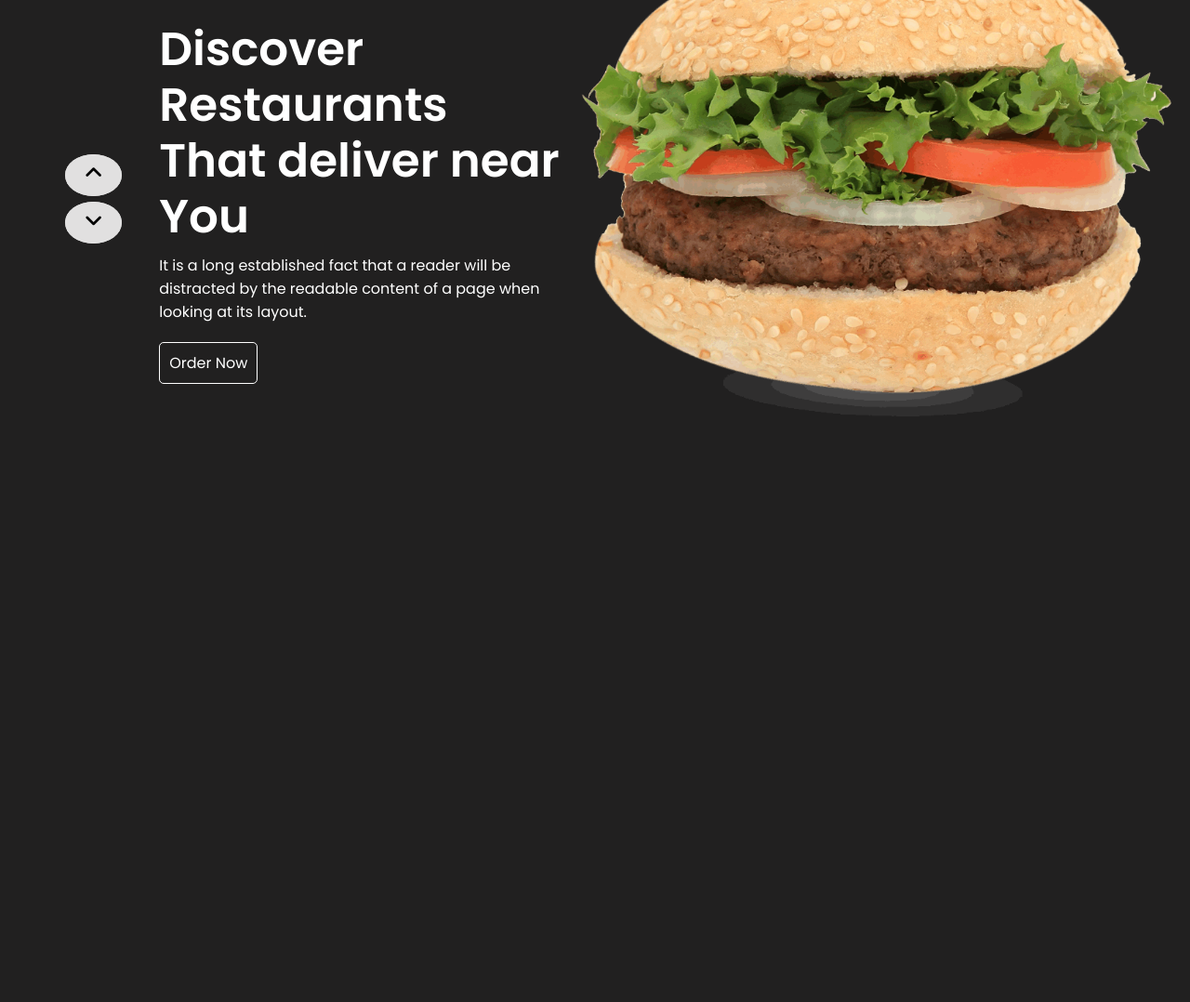
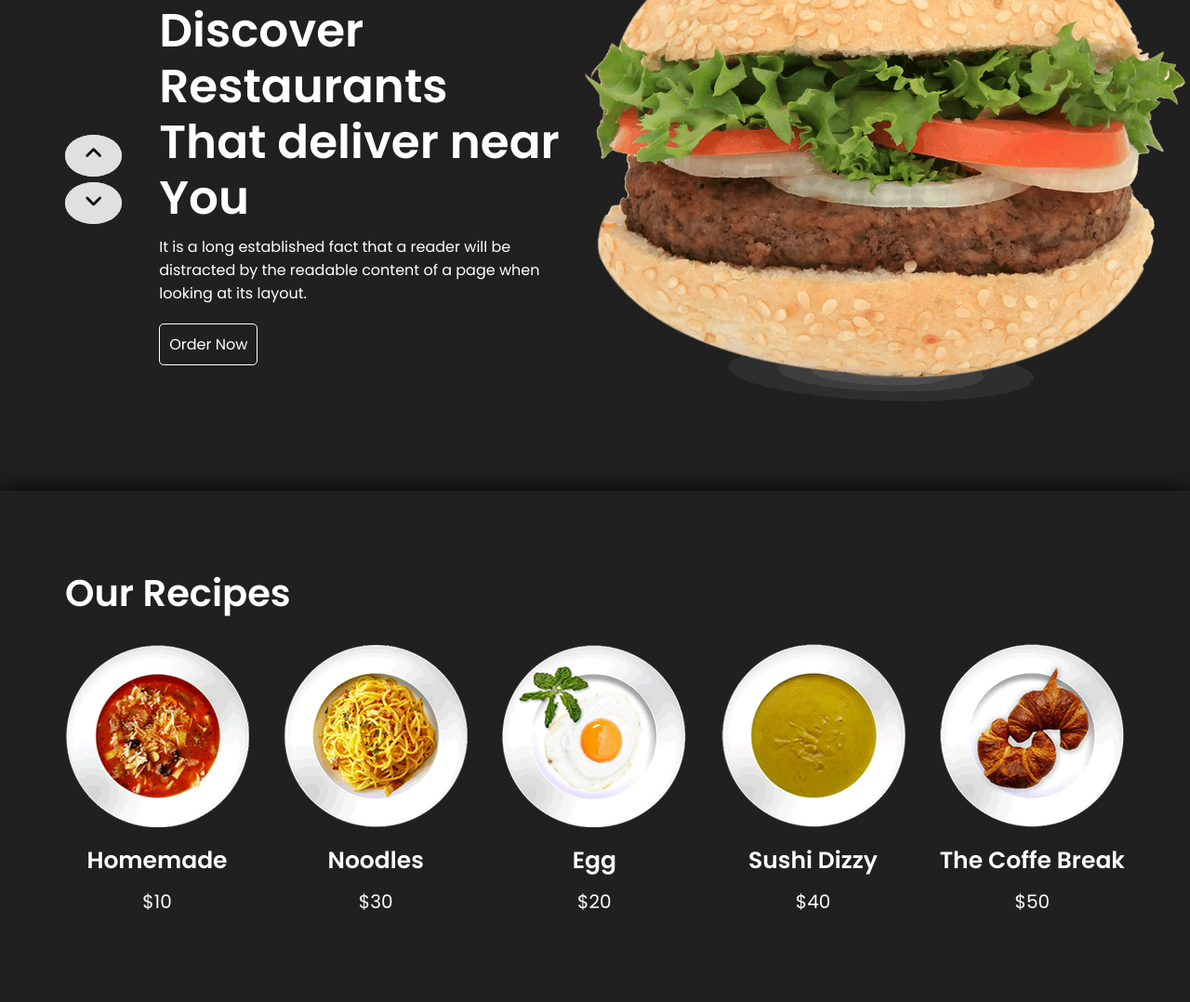
Before and after one commit to arif5248/project-restaurent, a plain HTML site: page index.html in a window 1280 px wide. Shown: the part 272-1350 px from the top of the page at 93% size. Before the commit the page ends 800 px from the top, so only its background shows below. Drawn offline with Linux system fonts and the light colour scheme.

Commit message:
recipe section done

```diff
--- a/css/style.css
+++ b/css/style.css
@@ -30,14 +30,20 @@ a{
     position: relative;
 }
 .header-section{
-    margin-top: 10px;
+    position: relative;
 }
 .topbar{
+    width: 100%;
     height: 80px;
+    background-color: #212020;
     display: flex;
     flex-direction: row;
     justify-content: space-between;
     align-items: center;
+    position: fixed;
+    z-index: 999;
+    box-shadow:  0px 10px 30px -16px #000
+
 }
 .logo{
     width: 180px;
@@ -78,8 +84,12 @@ a{
     margin: 0px 5px;
 }
 .hero-section{
-    height: 700px;
-    padding: 90px 20px 0px 50px;
+    height: 800px;
+    padding: 200px 5px 0px 50px;
+    z-index: 980;
+
+}
+.hero{
     display: flex;
     flex-direction: row;
     justify-content: space-around;
@@ -122,3 +132,33 @@ h1{
     width: 100%;
     height: auto;
 }
+.recipes-section{
+    background-color: #212020;
+    height: 550px;
+    padding-top: 80px;
+    z-index: 960;
+    box-shadow: 0px 0px 25px #000;
+
+}
+.recipe-content{
+    display: flex;
+    flex-direction: row;
+    justify-content: space-between;
+    align-items: center;
+}
+.recipe-heading{
+    font-size: 40px;
+    margin-bottom: 25px;
+}
+.recipe-content{
+    text-align: center;
+}
+.recipe-name{
+    font-size: 25px;
+    margin-top: 10px;
+}
+.recipe-price{
+    margin-top: 10px;
+    font-size: 20px;
+    font-weight: 400;
+}
--- a/index.html
+++ b/index.html
@@ -48,6 +48,7 @@
             </div>
     </header>
     <section class="hero-section">
+        <div class="hero">
             <div class="hero-content">
                 <div class="up-down-btn">
                     <a href="#" class="btn-round">
@@ -71,6 +72,59 @@
             <div class="hero-image">
                 <img src="images/burger_slide.png" alt="Burger image" class="slide-img">
             </div>
+        </div>
+    </section>
+    <section class="recipes-section">
+        <div class="row">
+            <h2 class="recipe-heading">Our Recipes</h2>
+        <div class="recipe-content">
+            <div class="recipe-card">
+                <div class="recipe-image">
+                    <img src="images/rs1.png" alt="homemade">
+                </div>
+                <div class="recipe-description">
+                    <h4 class="recipe-name">Homemade</h4>
+                    <p class="recipe-price">$10</p>
+                </div>
+            </div>
+            <div class="recipe-card">
+                <div class="recipe-image">
+                    <img src="images/rs2.png" alt="Noodles">
+                </div>
+                <div class="recipe-description">
+                    <h4 class="recipe-name">Noodles</h4>
+                    <p class="recipe-price">$30</p>
+                </div>
+            </div>
+            <div class="recipe-card">
+                <div class="recipe-image">
+                    <img src="images/rs3.png" alt="Egg">
+                </div>
+                <div class="recipe-description">
+                    <h4 class="recipe-name">Egg</h4>
+                    <p class="recipe-price">$20</p>
+                </div>
+            </div>
+            <div class="recipe-card">
+                <div class="recipe-image">
+                    <img src="images/rs4.png" alt="Sushi Dizzy">
+                </div>
+                <div class="recipe-description">
+                    <h4 class="recipe-name">Sushi Dizzy</h4>
+                    <p class="recipe-price">$40</p>
+                </div>
+            </div>
+            <div class="recipe-card">
+                <div class="recipe-image">
+                    <img src="images/rs5.png" alt="The Coffe Break">
+                </div>
+                <div class="recipe-description">
+                    <h4 class="recipe-name">The Coffe Break</h4>
+                    <p class="recipe-price">$50</p>
+                </div>
+            </div>
+        </div>
+        </div>
     </section>
 
 </body>
```
Also changed, not shown: images/rs1.png (added), images/rs2.png (added), images/rs3.png (added), images/rs4.png (added), images/rs5.png (added). Lines whose indentation alone changed are shown as unchanged.
